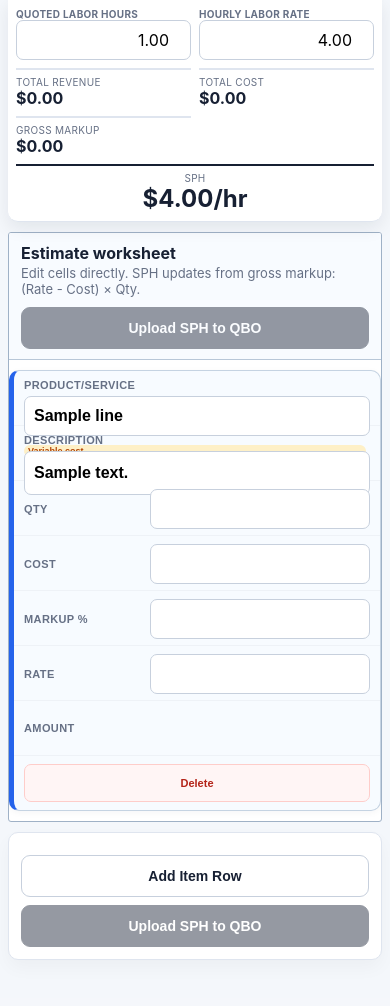
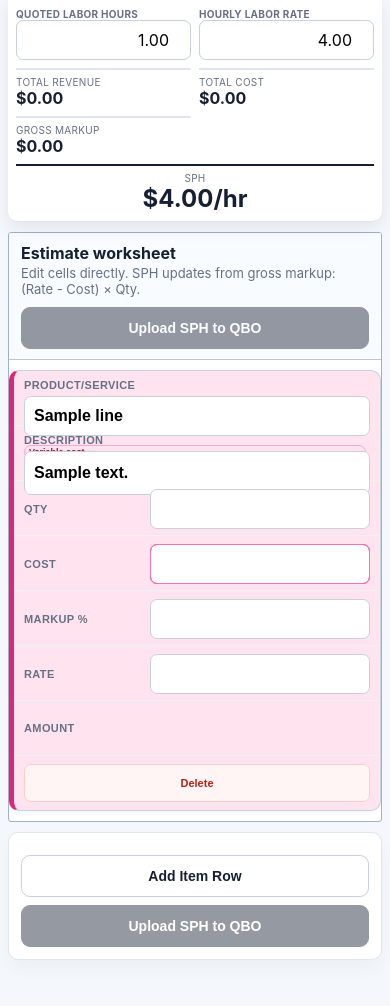
Before and after one commit to swishmeister/QBO_SPH, a FastAPI app: page /quotes/1 in a window 390 px wide. Shown: the part 366-1372 px from the top of the page. Run offline with FastAPI, Linux system fonts and the light colour scheme; tables that the repository leaves empty hold one stand-in row (values such as "Sample post").

Commit message:
Add files via upload

```diff
--- a/app/main.py
+++ b/app/main.py
@@ -209,12 +209,28 @@ def _settings_list(attr_name: str, default: list[str]) -> list[str]:
 
 
 def is_variable_cost_item_name(name: str | None) -> bool:
+    """Return True for variable-cost placeholder item codes such as MC, MI, MP, and MM.
+
+    QBO item names may arrive as just ``MC`` or as grouped names such as
+    ``Materials:MC`` or ``MM:Mulch material``. Check every colon-delimited
+    segment and each segment's first token so all placeholder codes follow the
+    same rule.
+    """
     if not name:
         return False
     variable_codes = set(_settings_list("variable_cost_item_codes", ["MC", "MI", "MP", "MM"]))
-    final_segment = name.split(":")[-1].strip().upper()
-    first_token = final_segment.split()[0].strip().upper() if final_segment.split() else final_segment
-    return final_segment in variable_codes or first_token in variable_codes
+    raw_segments = [segment.strip().upper() for segment in str(name).split(":") if segment.strip()]
+    candidates: list[str] = []
+    candidates.append(str(name).strip().upper())
+    for segment in raw_segments:
+        candidates.append(segment)
+        first_token = segment.split()[0].strip().upper() if segment.split() else segment
+        candidates.append(first_token)
+    if raw_segments:
+        final_segment = raw_segments[-1]
+        candidates.append(final_segment)
+        candidates.append(final_segment.split()[0].strip().upper() if final_segment.split() else final_segment)
+    return any(candidate in variable_codes for candidate in candidates)
 
 
 def item_is_variable(item: QboItem | None, fallback_name: str | None = None) -> bool:
@@ -418,8 +434,18 @@ def qbo_estimate_line_to_quote_line(db: Session, estimate_line: dict, quote_id:
         # Labor service codes such as LC:MA and LC:PL represent quoted hours.
         # Set cost equal to the labor rate so labor contributes hours/rate but not gross item markup.
         unit_cost = imported_unit_price
+    elif variable_cost:
+        # MC/MI/MP/MM are variable-cost placeholders. Import them with cost equal
+        # to the estimate sale rate so markup starts at 0%, then flag the row so
+        # the designer knows to replace Cost with the real purchase price. On a
+        # later refresh, preserve a designer-entered cost unless it is still 0.
+        existing_cost = Decimal(existing.unit_cost or Decimal("0.00")) if existing is not None else None
+        if existing is None or not existing.is_variable_cost or existing_cost == 0:
+            unit_cost = imported_unit_price
+        else:
+            unit_cost = existing_cost
     elif existing is None:
-        unit_cost = Decimal("0.00") if variable_cost else Decimal(cached_item.purchase_cost or Decimal("0.00")) if cached_item else Decimal("0.00")
+        unit_cost = Decimal(cached_item.purchase_cost or Decimal("0.00")) if cached_item else Decimal("0.00")
     else:
         unit_cost = Decimal(existing.unit_cost or Decimal("0.00"))
 
@@ -746,6 +772,18 @@ def quote_detail(request: Request, quote_id: int, db: Annotated[Session, Depends
     if quote is None:
         raise HTTPException(status_code=404, detail="Quote not found")
     touch_quote(quote)
+
+    # Reclassify any existing MC/MI/MP/MM lines when the estimate is opened so
+    # older imports immediately pick up the current variable-cost rules.
+    for line in quote.lines:
+        variable_name = is_variable_cost_item_name(line.product_service_name or line.qbo_item_name or line.description)
+        if variable_name:
+            line.is_variable_cost = True
+            if line.line_type != "Labor" and not line.is_section_header:
+                line.line_type = "Variable Cost"
+                if Decimal(line.unit_cost or Decimal("0.00")) == 0:
+                    line.unit_cost = Decimal(line.unit_price or Decimal("0.00"))
+
     db.commit()
     db.refresh(quote)
     items = db.scalars(select(QboItem).where(QboItem.active == True).order_by(QboItem.fully_qualified_name, QboItem.name)).all()  # noqa: E712
--- a/app/static/styles.css
+++ b/app/static/styles.css
@@ -540,3 +540,19 @@ table.estimate-sheet tbody tr.section-row { background:#f7fbff !important; font-
     .range-label select { width:100%; }
     .library-actions { display:grid; grid-template-columns:1fr; width:100%; }
 }
+
+/* Variable-cost placeholders need to stand out because the designer must enter real cost. */
+table.estimate-sheet tbody tr.variable-cost-row { background:#ffe4ef !important; }
+.variable-tag { background:#ffe4ef; color:#9f1239; border:1px solid #f9a8d4; }
+.variable-hint { display:block; margin:3px 0 0 3px; color:#9f1239; font-size:10px; font-weight:700; line-height:1.2; }
+.cell-input[readonly] { background:#f3f4f6 !important; color:#667085; cursor:not-allowed; }
+.variable-cost-row .cost-input:not([readonly]) { background:#fff !important; outline:1px solid #f472b6; outline-offset:-1px; }
+
+@media (max-width: 760px) {
+    .estimate-sheet tr.variable-cost-row, .item-sheet tr.variable-cost-row {
+        background:#fff1f6 !important;
+        border-left:5px solid #db2777;
+    }
+    .variable-hint { font-size:12px; margin-top:4px; }
+    .variable-cost-row .cost-input:not([readonly]) { border-color:#db2777 !important; box-shadow:0 0 0 2px rgba(219,39,119,.12); }
+}
--- a/app/templates/base.html
+++ b/app/templates/base.html
@@ -4,7 +4,7 @@
     <meta charset="utf-8">
     <meta name="viewport" content="width=device-width, initial-scale=1">
     <title>SPH Calculator and File Editor</title>
-    <link rel="stylesheet" href="/static/styles.css?v=20260724-top-status-settings">
+    <link rel="stylesheet" href="/static/styles.css?v=20260724-variable-cost-pricing">
 </head>
 <body>
 <header class="topbar streamlined-topbar">
--- a/app/templates/quote_detail.html
+++ b/app/templates/quote_detail.html
@@ -62,11 +62,11 @@
                     <td data-label="Product/Service">
                         <input class="line-calc-source" type="hidden" name="line_{{ line.id }}_calc_source" value="">
                         <input class="cell-input product-input" name="line_{{ line.id }}_product_service" list="qbo-item-list" value="{{ line.product_service_name or line.qbo_item_name or '' }}" placeholder="Product/Service">
-                        {% if line.is_variable_cost %}<span class="mini-tag">Variable cost</span>{% endif %}{% if line.line_type == 'Labor' %}<span class="mini-tag labor-tag">Labor</span>{% endif %}
+                        {% if line.is_variable_cost %}<span class="mini-tag variable-tag">Variable cost</span><small class="variable-hint">Add purchase price to Cost column.</small>{% endif %}{% if line.line_type == 'Labor' %}<span class="mini-tag labor-tag">Labor</span>{% endif %}
                     </td>
                     <td data-label="Description"><input class="cell-input description-input" name="line_{{ line.id }}_description" value="{{ line.description }}" placeholder="Description"></td>
                     <td data-label="Qty"><input class="cell-input num qty-input" name="line_{{ line.id }}_quantity" type="number" step="0.01" value="{{ line.quantity if not line.is_section_header else '' }}"></td>
-                    <td data-label="Cost"><input class="cell-input num cost-input" name="line_{{ line.id }}_unit_cost" type="number" step="0.01" value="{{ line.unit_cost if not line.is_section_header else '' }}"></td>
+                    <td data-label="Cost"><input class="cell-input num cost-input" name="line_{{ line.id }}_unit_cost" type="number" step="0.01" value="{{ line.unit_cost if not line.is_section_header else '' }}" {% if not line.is_variable_cost %}readonly title="Cost is editable only for MC/MI/MP/MM variable-cost items"{% endif %}></td>
                     <td data-label="Markup %"><input class="cell-input num markup-input" name="line_{{ line.id }}_markup_percent" type="number" step="0.01" value="{{ line.markup_percent if line.markup_percent is not none else '' }}"></td>
                     <td data-label="Rate"><input class="cell-input num rate-input" name="line_{{ line.id }}_unit_price" type="number" step="0.01" value="{{ line.unit_price if not line.is_section_header else '' }}"></td>
                     <td class="num amount-cell" data-label="Amount">${{ line.revenue if not line.is_section_header else '' }}</td>
@@ -107,6 +107,18 @@
         const n = parseFloat(value);
         return Number.isFinite(n) ? n : 0;
     };
+    function isVariableCodeName(value) {
+        const codes = new Set(['MC', 'MI', 'MP', 'MM']);
+        const text = String(value || '').trim().toUpperCase();
+        if (!text) return false;
+        const segments = text.split(':').map(s => s.trim()).filter(Boolean);
+        const candidates = [text];
+        segments.forEach(segment => {
+            candidates.push(segment);
+            candidates.push((segment.split(/\s+/)[0] || '').trim());
+        });
+        return candidates.some(candidate => codes.has(candidate));
+    }
     function updateRow(row, sourceClass) {
         const qtyEl = row.querySelector('.qty-input');
         const costEl = row.querySelector('.cost-input');
@@ -115,7 +127,8 @@
         const amountEl = row.querySelector('.amount-cell');
         const isHeader = row.classList.contains('section-row');
         const isLabor = row.classList.contains('labor-row') || (row.querySelector('.product-input')?.value || '').trim().toUpperCase().includes('LC:');
-        const isVariableCost = row.dataset.variableCost === '1' || row.classList.contains('variable-cost-row');
+        const productName = (row.querySelector('.product-input')?.value || '').trim();
+        const isVariableCost = row.dataset.variableCost === '1' || row.classList.contains('variable-cost-row') || isVariableCodeName(productName);
         if (isHeader) {
             amountEl.textContent = '';
             return { revenue: 0, cost: 0, markup: 0 };
```
Also changed, not shown: README.md.
